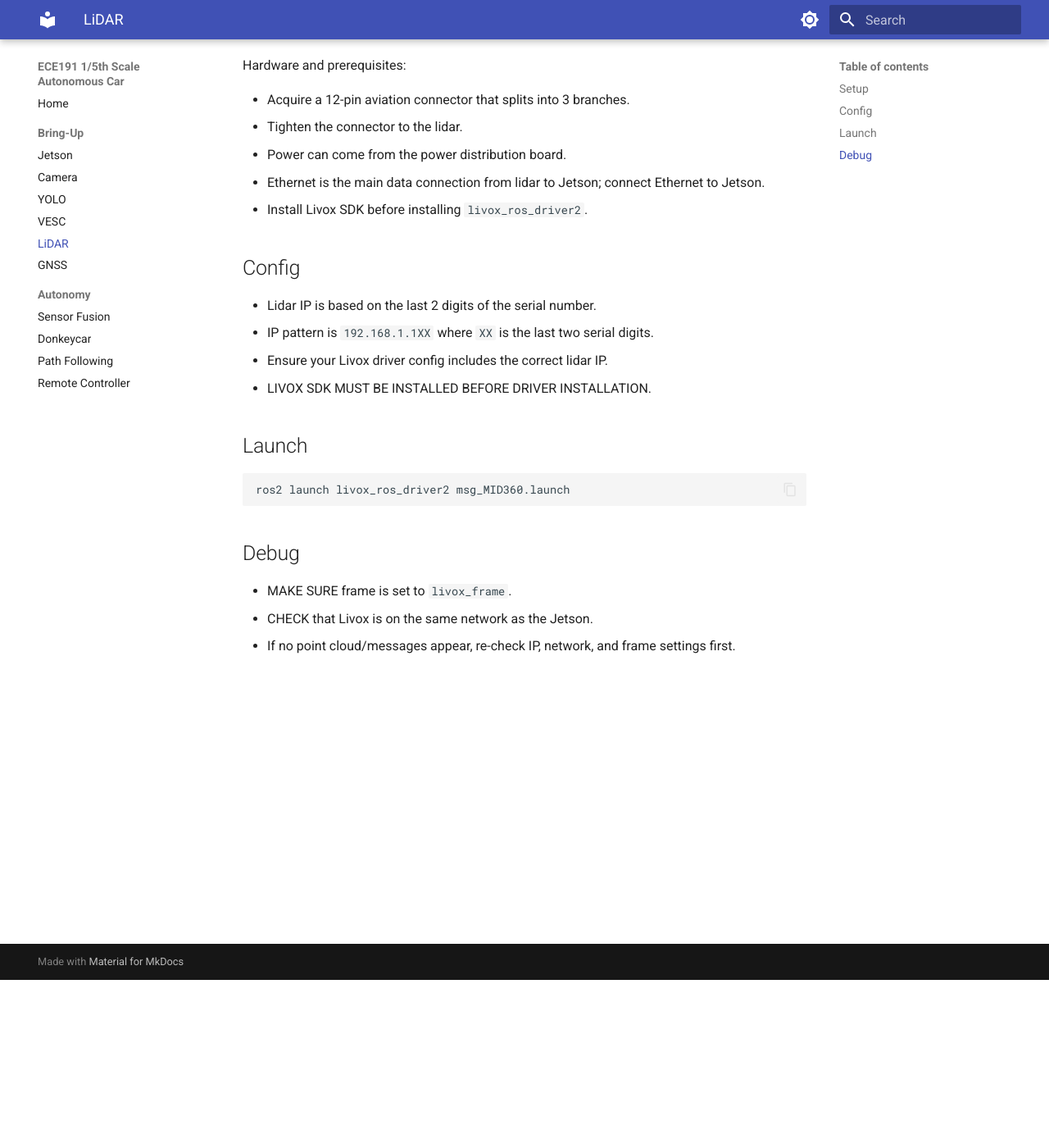
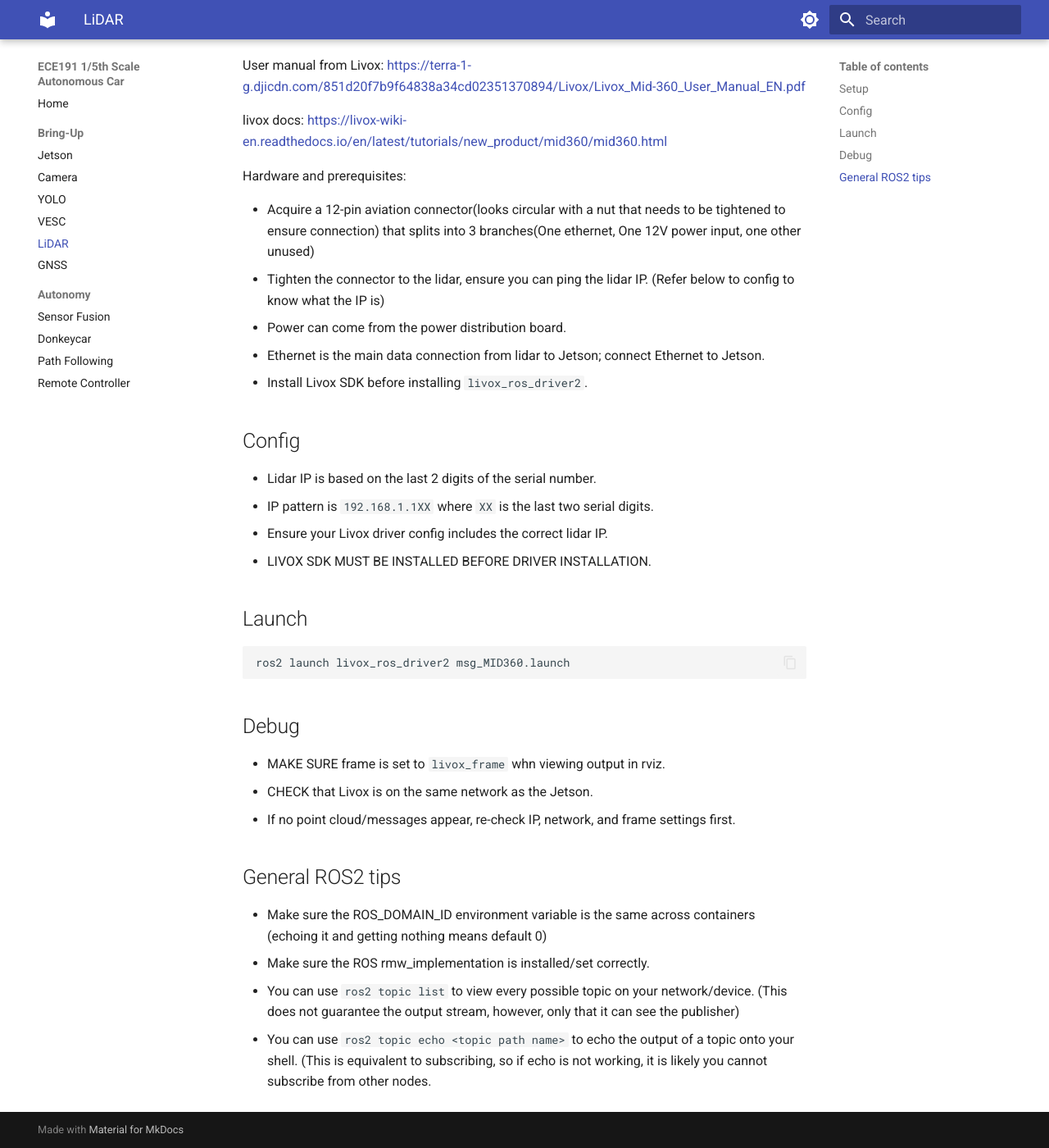
Before and after one commit to davidk003/ECE191-SP26-1fifth, an MkDocs documentation site: the page built from docs/lidar.md, in a window 1280 px wide and 1400 px high, scrolled down 205 px. Shown: the whole window at 82% size. Built offline with MkDocs 1.6.1 and Material for MkDocs 9.7.7, drawn with Linux system fonts in a browser that asks for light colours.

Commit message:
Update lidar documentation with additional resources
Added user manual and Livox documentation links. Enhanced hardware setup instructions and clarified debugging steps.

```diff
--- a/docs/lidar.md
+++ b/docs/lidar.md
@@ -5,10 +5,16 @@
 Driver reference:
 <https://github.com/Livox-SDK/livox_ros_driver2>
 
+User manual from Livox:
+<https://terra-1-g.djicdn.com/851d20f7b9f64838a34cd02351370894/Livox/Livox_Mid-360_User_Manual_EN.pdf>
+
+livox docs:
+<https://livox-wiki-en.readthedocs.io/en/latest/tutorials/new_product/mid360/mid360.html>
+
 Hardware and prerequisites:
 
-- Acquire a 12-pin aviation connector that splits into 3 branches.
-- Tighten the connector to the lidar.
+- Acquire a 12-pin aviation connector(looks circular with a nut that needs to be tightened to ensure connection) that splits into 3 branches(One ethernet, One 12V power input, one other unused)
+- Tighten the connector to the lidar, ensure you can ping the lidar IP. (Refer below to config to know what the IP is)
 - Power can come from the power distribution board.
 - Ethernet is the main data connection from lidar to Jetson; connect Ethernet to Jetson.
 - Install Livox SDK before installing `livox_ros_driver2`.
@@ -28,6 +34,12 @@
 
 ## Debug
 
-- MAKE SURE frame is set to `livox_frame`.
+- MAKE SURE frame is set to `livox_frame` whn viewing output in rviz.
 - CHECK that Livox is on the same network as the Jetson.
 - If no point cloud/messages appear, re-check IP, network, and frame settings first.
+
+## General ROS2 tips
+- Make sure the ROS_DOMAIN_ID environment variable is the same across containers (echoing it and getting nothing means default 0)
+- Make sure the ROS rmw_implementation is installed/set correctly.
+- You can use `ros2 topic list` to view every possible topic on your network/device. (This does not guarantee the output stream, however, only that it can see the publisher)
+- You can use `ros2 topic echo <topic path name>` to echo the output of a topic onto your shell. (This is equivalent to subscribing, so if echo is not working, it is likely you cannot subscribe from other nodes.
```
